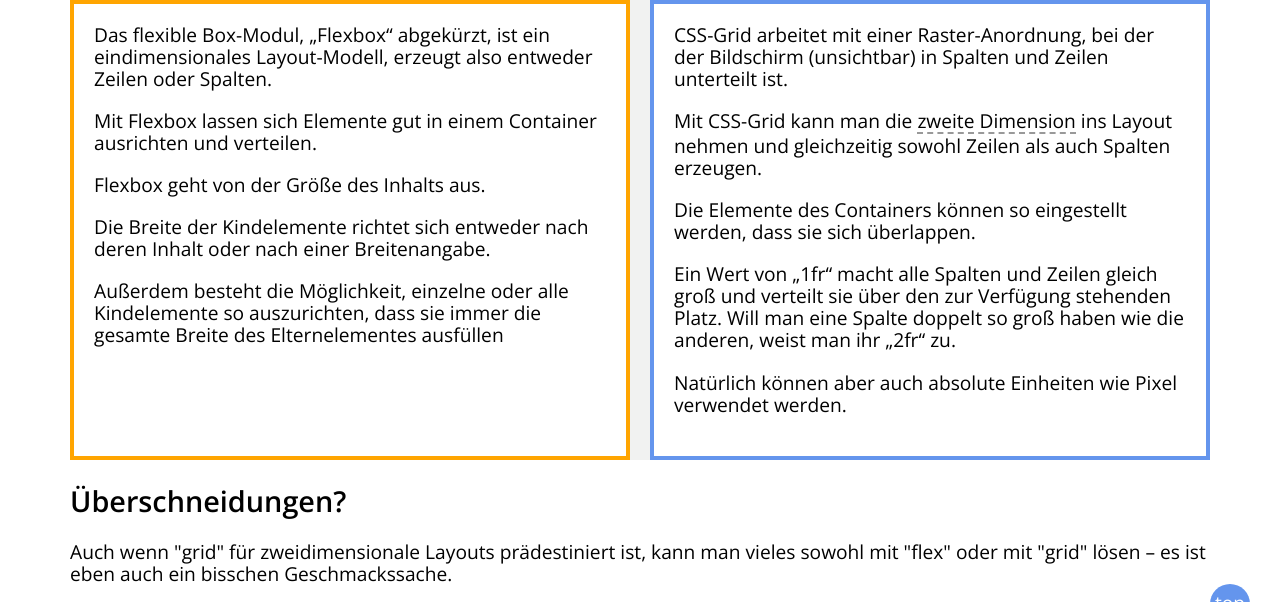
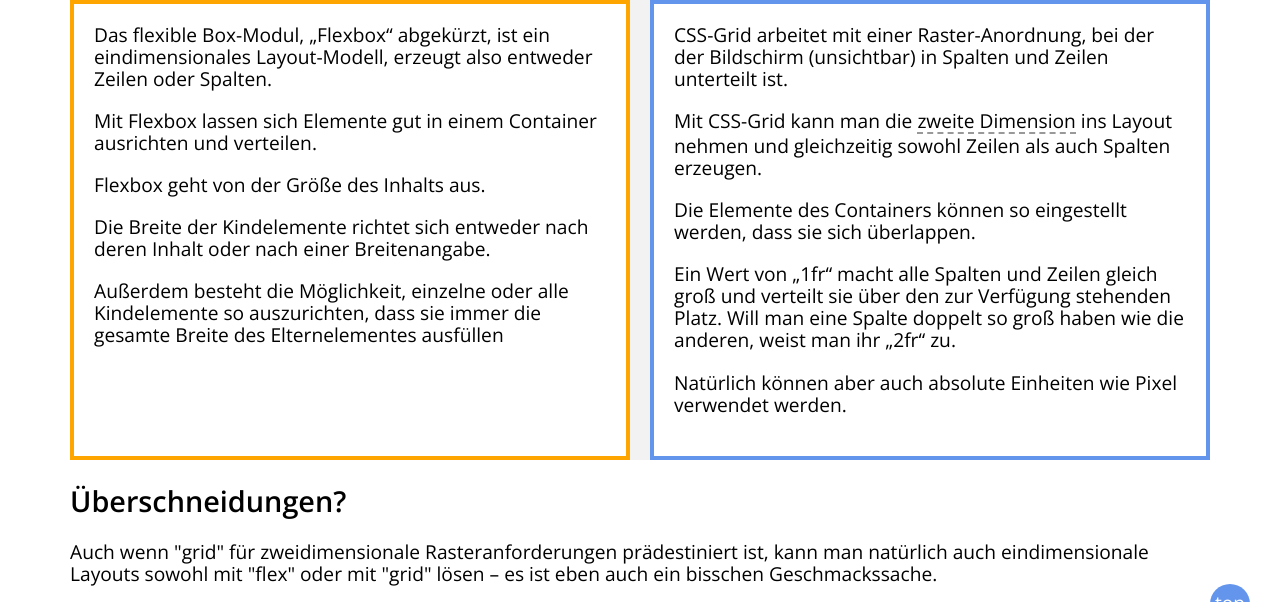
Before and after one commit to Clabaste/layout, a website: page index.html in a window 1280 px wide. Shown: the part 146-748 px from the top of the page. Drawn offline with nearby package versions, Linux system fonts and the light colour scheme.

Commit message:
finetuning

```diff
--- a/index.html
+++ b/index.html
@@ -34,7 +34,7 @@
 
     <h2>Überschneidungen?</h2>
 
-    <p>Auch wenn "grid" für zweidimensionale Layouts prädestiniert ist, kann man vieles sowohl mit "flex" oder mit "grid" lösen – es ist eben auch ein bisschen Geschmackssache.</p>
+    <p>Auch wenn "grid" für zweidimensionale Rasteranforderungen prädestiniert ist, kann man natürlich auch eindimensionale Layouts sowohl mit "flex" oder mit "grid" lösen – es ist eben auch ein bisschen Geschmackssache.</p>
     <p class="pb-12">Generell kann man sagen, dass Flexbox mehr Flexibilität anbietet. Grid hilft bei der Erstellung eines kontrollierteren Layouts – hier wird im Elternelement ein Gitter aus Zeilen und Spalten definiert.</p>
 
     <hr class="mt-12">
```
